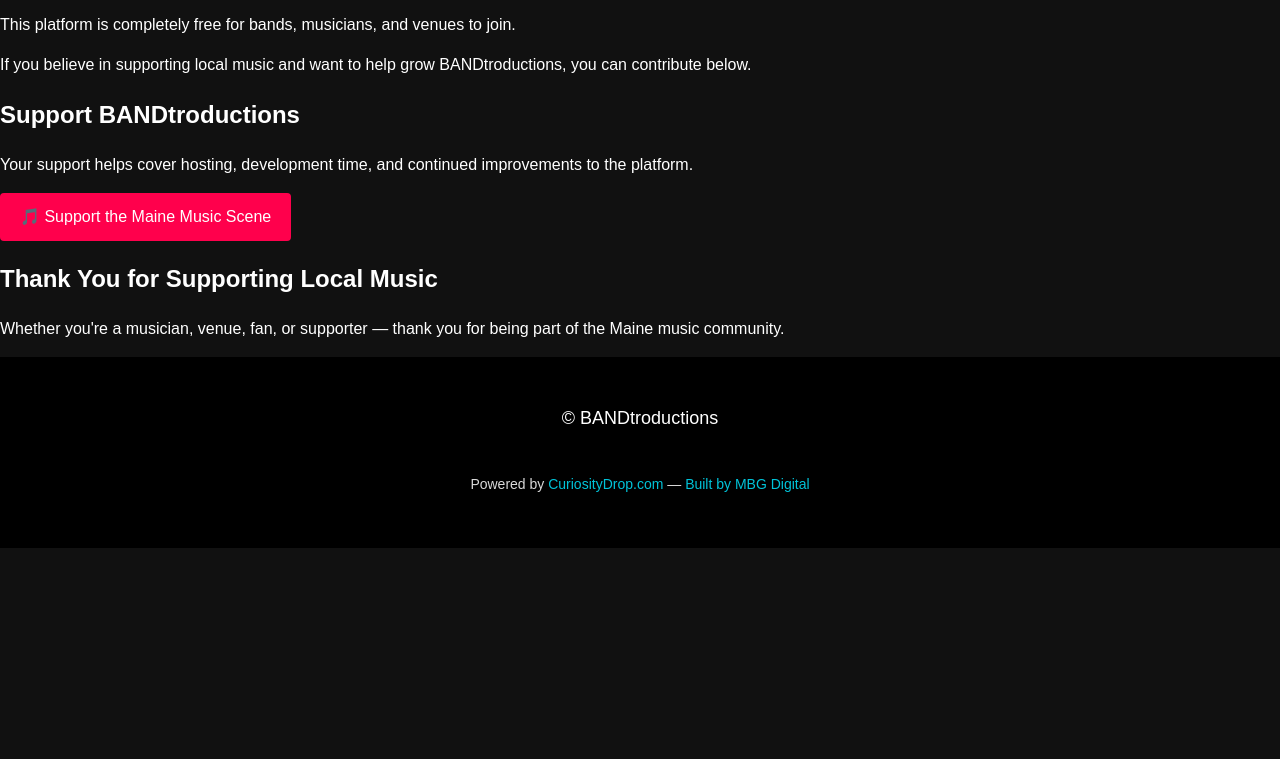
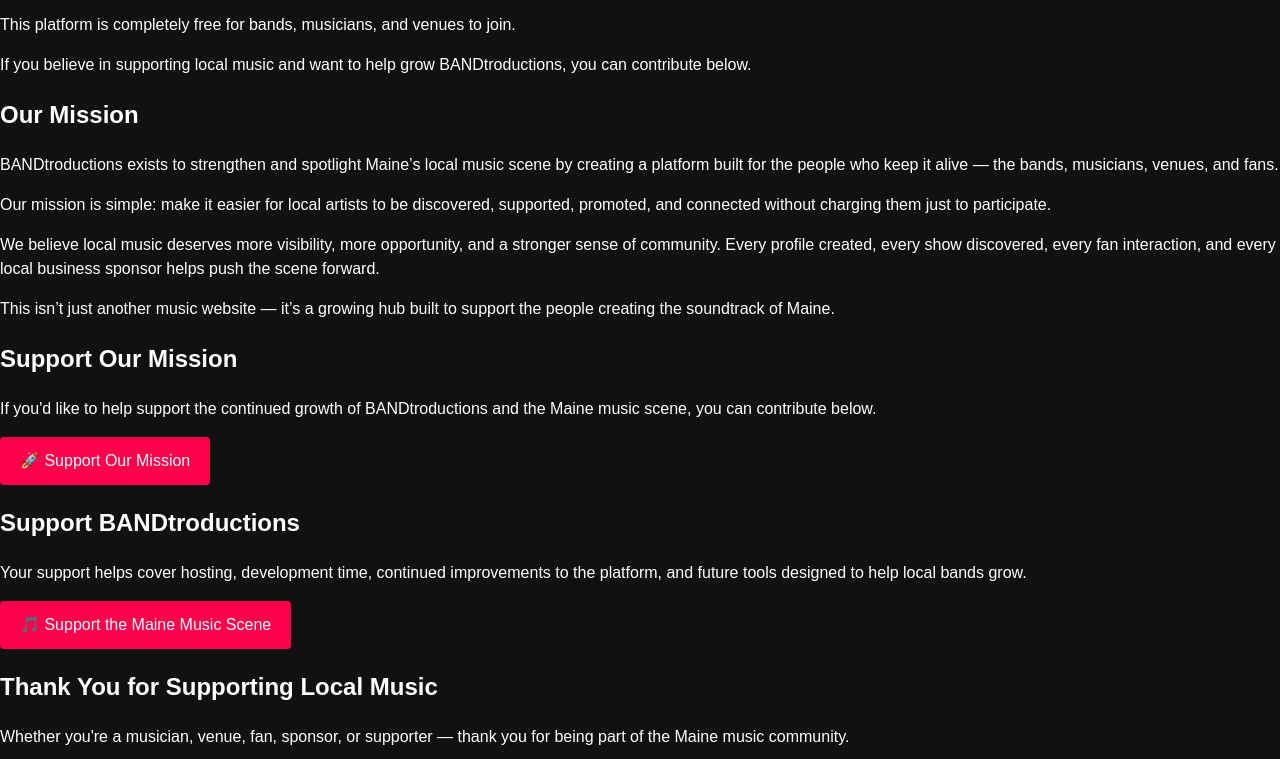
Before and after one commit to curiositydrop/curiositydrop.github.io, a plain HTML site: page support.html in a window 1280 px wide. Shown: the part 821-1580 px from the top of the page. Before the commit the page ends 1369 px from the top, so only its background shows below. Drawn offline with Linux system fonts and the light colour scheme.

Commit message:
Update support.html

```diff
--- a/support.html
+++ b/support.html
@@ -62,10 +62,42 @@
 If you believe in supporting local music and want to help grow BANDtroductions, you can contribute below.
 </p>
 
+<h2>Our Mission</h2>
+
+<p>
+BANDtroductions exists to strengthen and spotlight Maine’s local music scene by creating a platform built for the people who keep it alive — the bands, musicians, venues, and fans.
+</p>
+
+<p>
+Our mission is simple: make it easier for local artists to be discovered, supported, promoted, and connected without charging them just to participate.
+</p>
+
+<p>
+We believe local music deserves more visibility, more opportunity, and a stronger sense of community. Every profile created, every show discovered, every fan interaction, and every local business sponsor helps push the scene forward.
+</p>
+
+<p>
+This isn’t just another music website — it’s a growing hub built to support the people creating the soundtrack of Maine.
+</p>
+
+<h2>Support Our Mission</h2>
+
+<p>
+If you'd like to help support the continued growth of BANDtroductions and the Maine music scene, you can contribute below.
+</p>
+
+<div class="band-links">
+
+<a class="button" href="#" target="_blank">
+🚀 Support Our Mission
+</a>
+
+</div>
+
 <h2>Support BANDtroductions</h2>
 
 <p>
-Your support helps cover hosting, development time, and continued improvements to the platform.
+Your support helps cover hosting, development time, continued improvements to the platform, and future tools designed to help local bands grow.
 </p>
 
 <div class="band-links">
@@ -79,7 +111,7 @@
 <h2>Thank You for Supporting Local Music</h2>
 
 <p>
-Whether you're a musician, venue, fan, or supporter — thank you for being part of the Maine music community.
+Whether you're a musician, venue, fan, sponsor, or supporter — thank you for being part of the Maine music community.
 </p>
 
 </section>
```
